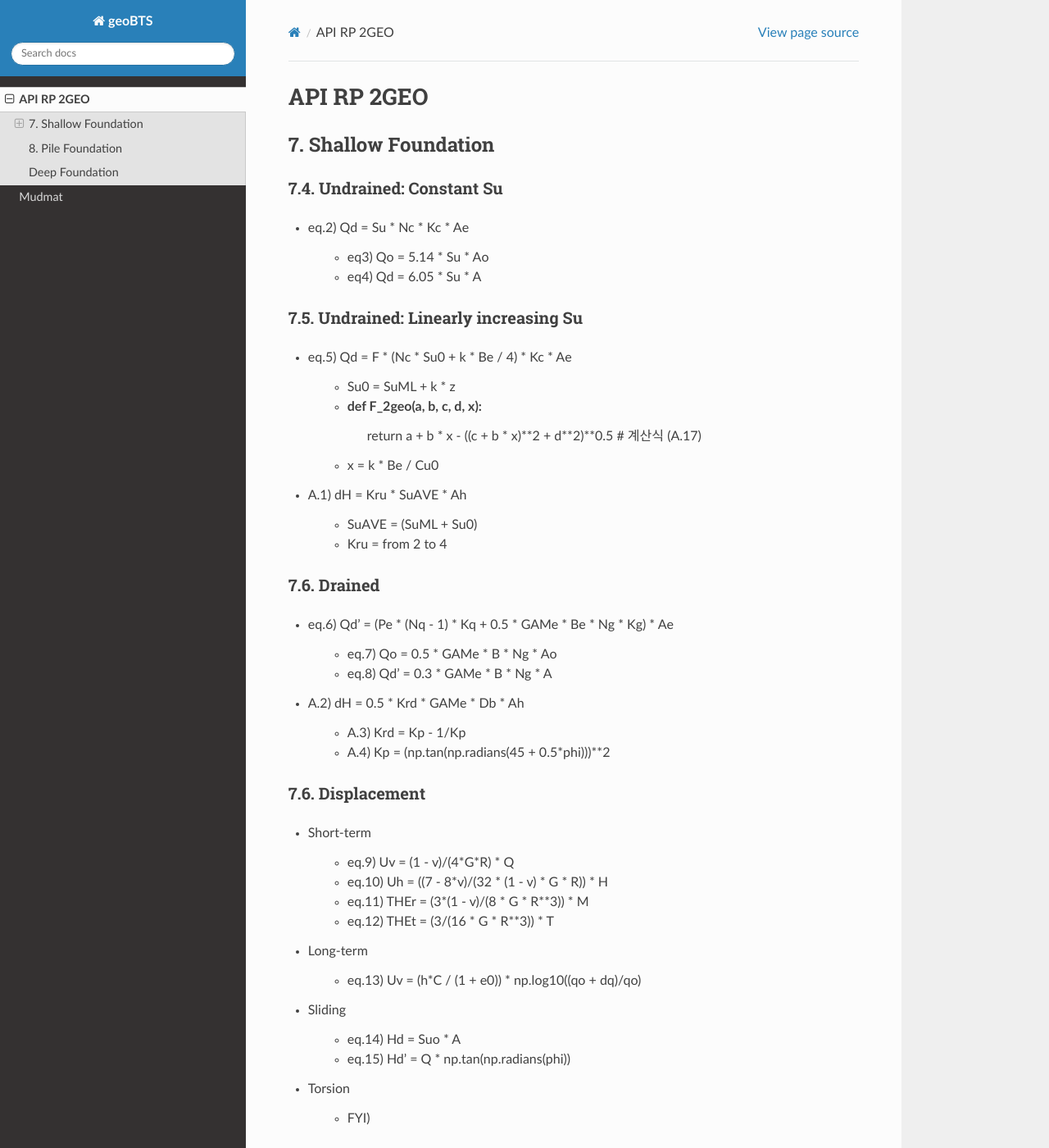
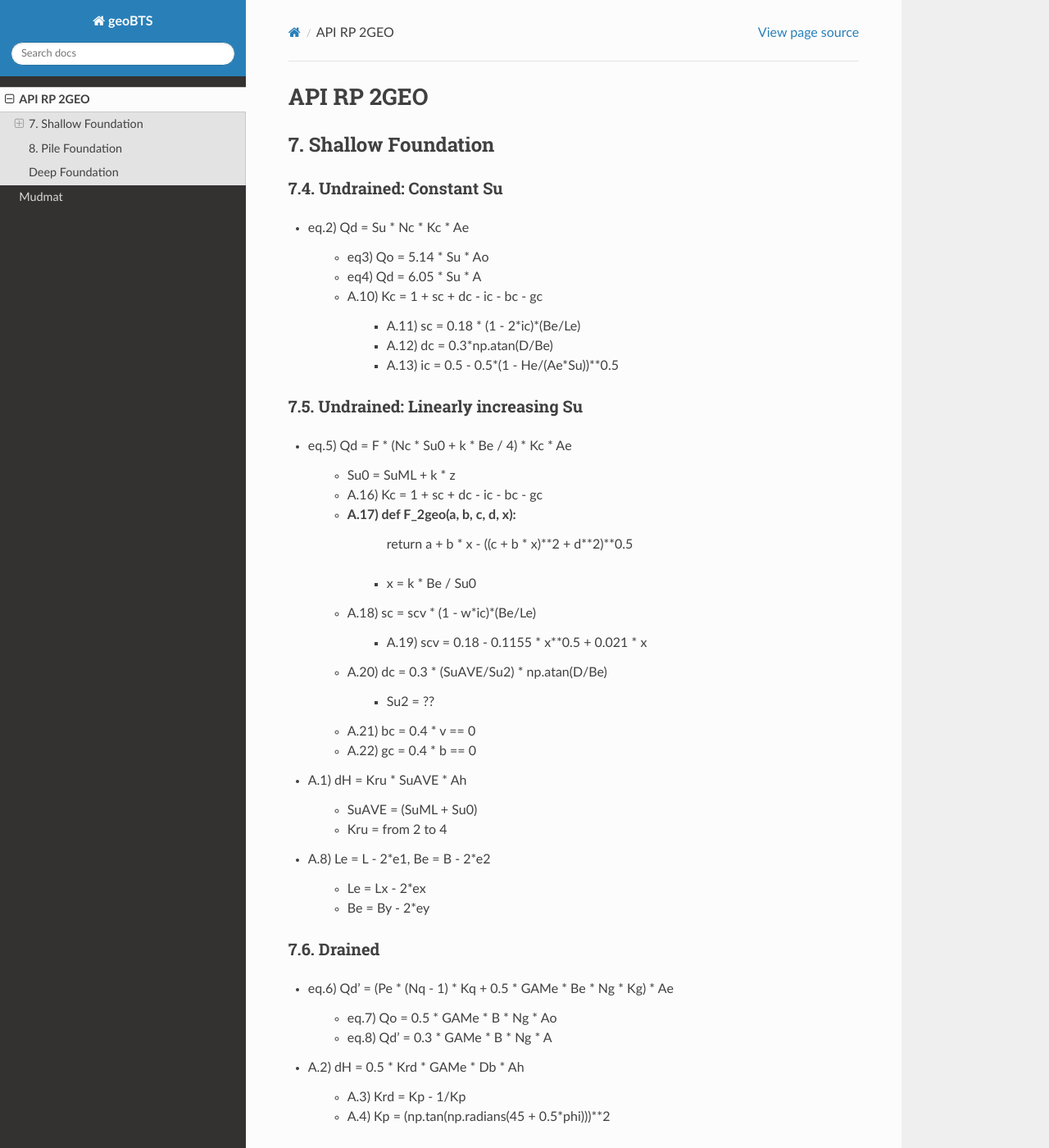
Before and after one commit to jungsohn/geoBTS, a Sphinx documentation site: the page built from docs/source/API_2GEO.rst, in a window 1280 px wide and 1400 px high. Shown: the whole window at 82% size. Built offline with Sphinx 7.4.7 and the Read the Docs theme 3.1.0, drawn with Linux system fonts in a browser that asks for light colours.

Commit message:
Update API_2GEO.rst

```diff
--- a/docs/source/API_2GEO.rst
+++ b/docs/source/API_2GEO.rst
@@ -13,6 +13,14 @@ API RP 2GEO
 
         - eq4) Qd = 6.05 * Su * A
 
+        - A.10) Kc = 1 + sc + dc - ic - bc - gc
+
+                - A.11) sc = 0.18 * (1 - 2*ic)*(Be/Le)
+
+                - A.12) dc = 0.3*np.atan(D/Be)
+
+                - A.13) ic = 0.5 - 0.5*(1 - He/(Ae*Su))**0.5
+
 7.5. Undrained: Linearly increasing Su
 ............................
 
@@ -20,16 +28,37 @@ API RP 2GEO
 
         - Su0 = SuML + k * z
 
-        - def F_2geo(a, b, c, d, x):
-            return a + b * x - ((c + b * x)**2 + d**2)**0.5  # 계산식 (A.17)
+        - A.16) Kc = 1 + sc + dc - ic - bc - gc
 
-        - x = k * Be / Cu0
+        - A.17) def F_2geo(a, b, c, d, x):
+                    return a + b * x - ((c + b * x)**2 + d**2)**0.5
+
+                - x = k * Be / Su0
+
+        - A.18) sc = scv * (1 - w*ic)*(Be/Le)
+
+                - A.19) scv = 0.18 - 0.1155 * x**0.5 + 0.021 * x
+
+        - A.20) dc = 0.3 * (SuAVE/Su2) * np.atan(D/Be)
+
+                - Su2 = ??
+
+        - A.21) bc = 0.4 * v == 0
+
+        - A.22) gc = 0.4 * b == 0
+
 
 - A.1) dH = Kru * SuAVE * Ah
 
         - SuAVE = (SuML + Su0)
 
         - Kru = from 2 to 4
+
+- A.8) Le = L - 2*e1, Be = B - 2*e2
+
+        - Le = Lx - 2*ex
+
+        - Be = By - 2*ey
 
 7.6. Drained
 ............................
```
